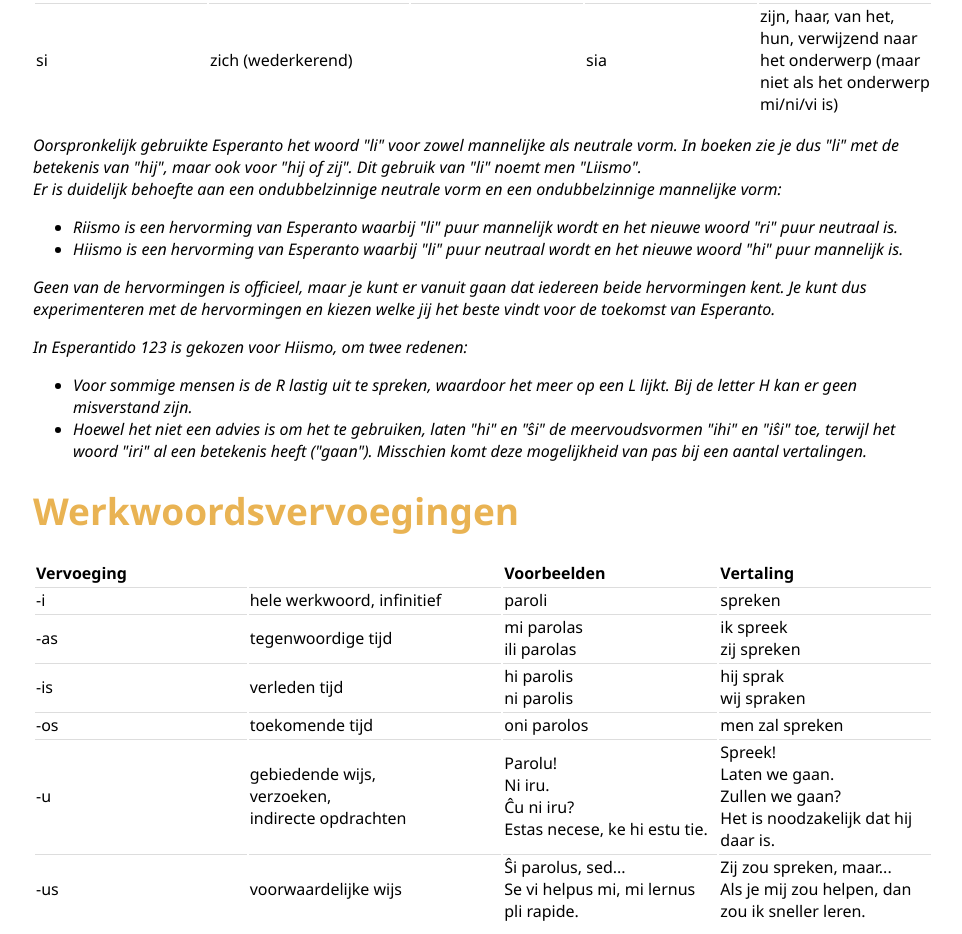
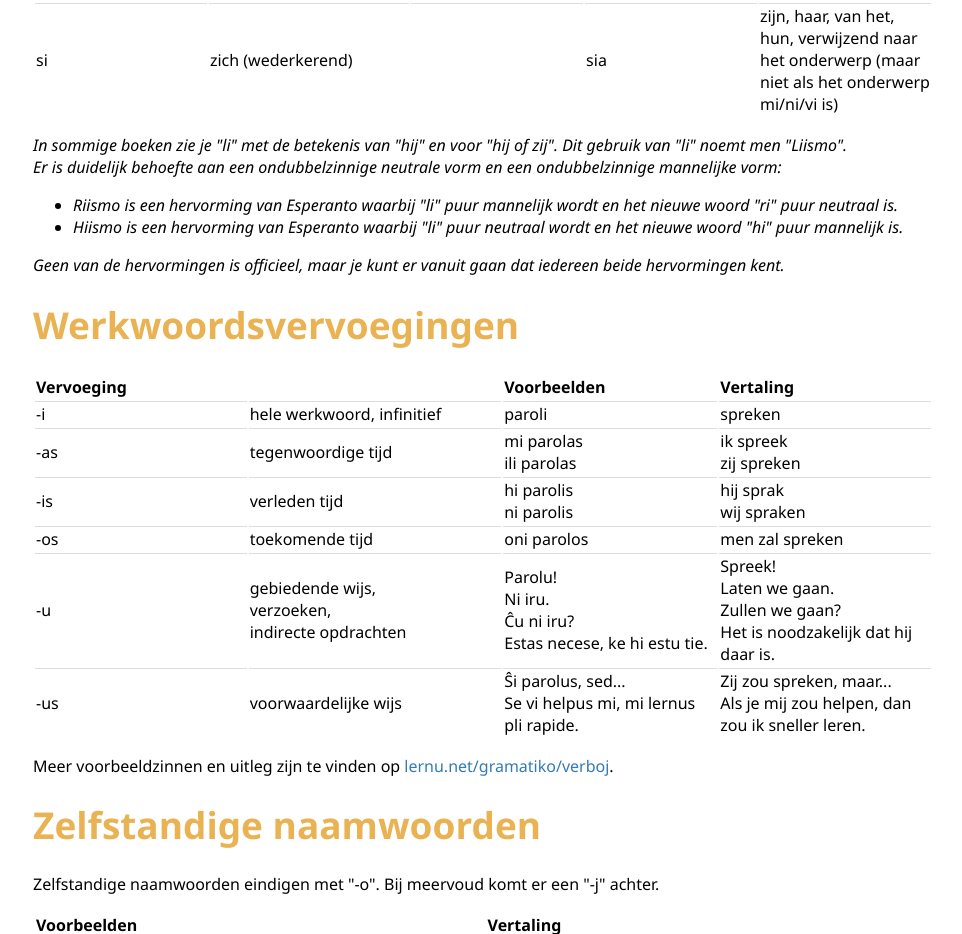
Before and after one commit to esperantido123/esperantido123.github.io, a plain HTML site: page kurso/nl/index.html in a window 1280 px wide. Shown: the part 1002-1936 px from the top of the page, without its empty margins (157-1119 px from the left). Drawn offline with Linux system fonts and the light colour scheme.

Commit message:
Mallongigi Liismo, Riismo, Hiismo

```diff
--- a/kurso/nl/index.html
+++ b/kurso/nl/index.html
@@ -133,23 +133,13 @@
         </table>
         <i>
             <p>
-                Oorspronkelijk gebruikte Esperanto het woord "li" voor zowel mannelijke als neutrale vorm.
-                In boeken zie je dus "li" met de betekenis van "hij", maar ook voor "hij of zij". Dit gebruik van "li" noemt men "Liismo".<br/>
+                In sommige boeken zie je "li" met de betekenis van "hij" en voor "hij of zij". Dit gebruik van "li" noemt men "Liismo".<br/>
                 Er is duidelijk behoefte aan een ondubbelzinnige neutrale vorm en een ondubbelzinnige mannelijke vorm:
                 <ul>
                     <li>Riismo is een hervorming van Esperanto waarbij "li" puur mannelijk wordt en het nieuwe woord "ri" puur neutraal is.</li>
                     <li>Hiismo is een hervorming van Esperanto waarbij "li" puur neutraal wordt en het nieuwe woord "hi" puur mannelijk is.</li>
                 </ul>
                 Geen van de hervormingen is officieel, maar je kunt er vanuit gaan dat iedereen beide hervormingen kent.
-                Je kunt dus experimenteren met de hervormingen en kiezen welke jij het beste vindt voor de toekomst van Esperanto.
-            </p>
-            <p>
-                In Esperantido 123 is gekozen voor Hiismo, om twee redenen:
-                <ul>
-                    <li>Voor sommige mensen is de R lastig uit te spreken, waardoor het meer op een L lijkt. Bij de letter H kan er geen misverstand zijn.</li>
-                    <li>Hoewel het niet een advies is om het te gebruiken, laten "hi" en "ŝi" de meervoudsvormen "ihi" en "iŝi" toe,
-                        terwijl het woord "iri" al een betekenis heeft ("gaan"). Misschien komt deze mogelijkheid van pas bij een aantal vertalingen.</li>
-                </ul>
             </p>
         </i>
 
```
